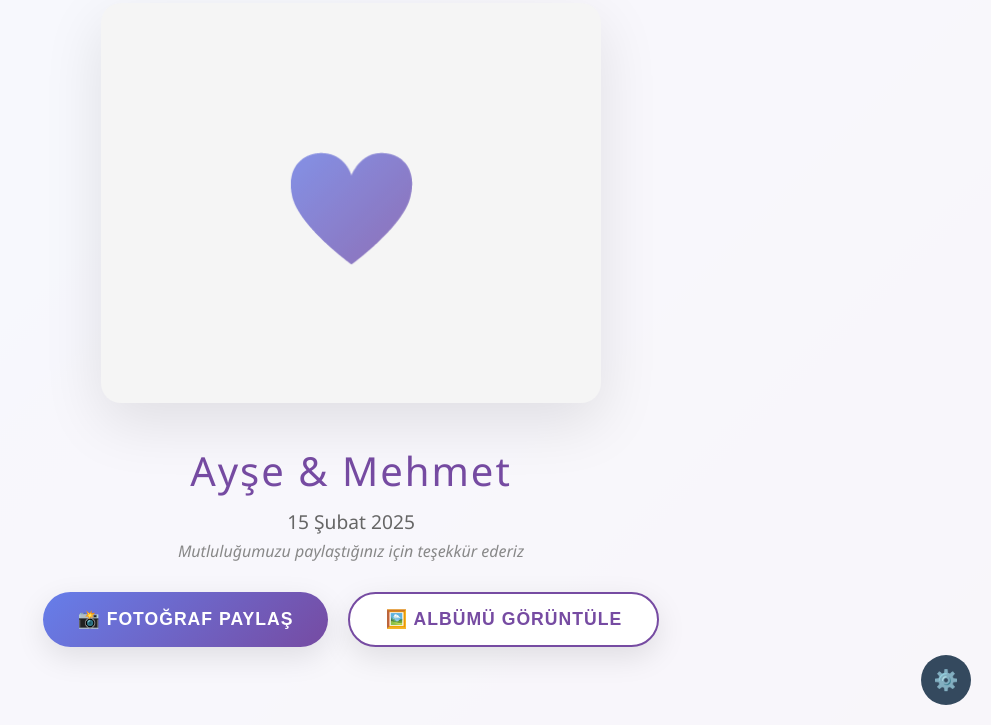
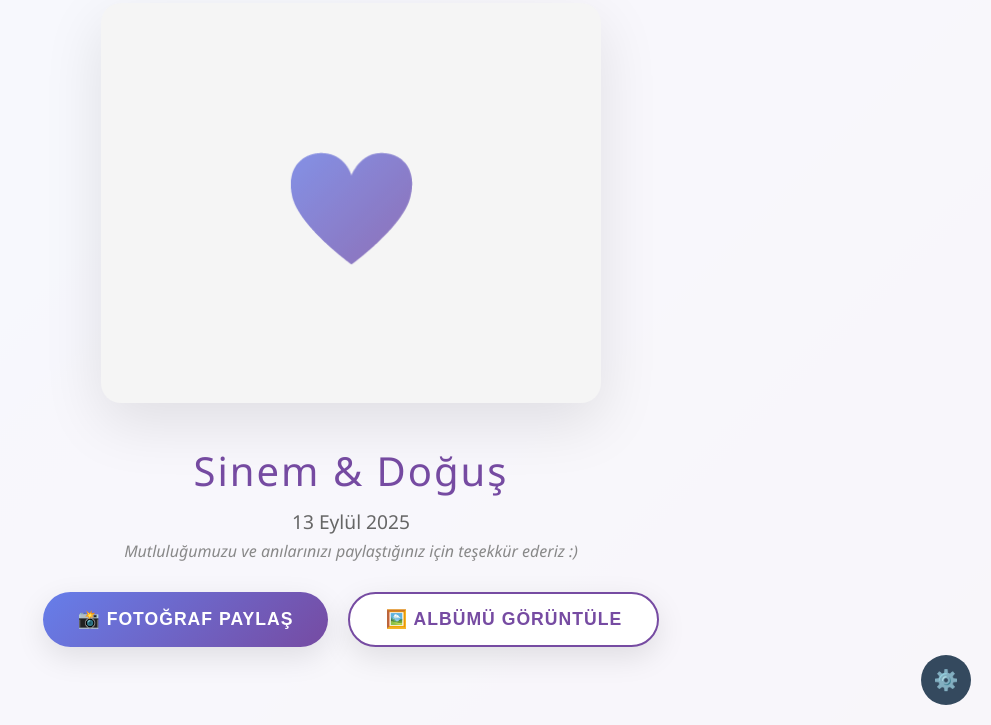
Before and after one commit to dogusturan1995/nisan_fotograf, a plain HTML site: page index.html in a window 1280 px wide. Shown: the part 75-800 px from the top of the page, without its empty margins (289-1280 px from the left). Drawn offline with Linux system fonts and the light colour scheme.

Commit message:
Update index.html

```diff
--- a/index.html
+++ b/index.html
@@ -652,9 +652,9 @@
             <div class="welcome-image-placeholder">❤️</div>
         </div>
         <div class="welcome-text">
-            <h1 class="couple-names" id="coupleNames">Ayşe & Mehmet</h1>
-            <p class="event-date" id="eventDateDisplay">15 Şubat 2025</p>
-            <p class="welcome-message">Mutluluğumuzu paylaştığınız için teşekkür ederiz</p>
+            <h1 class="couple-names" id="coupleNames">Sinem & Doğuş</h1>
+            <p class="event-date" id="eventDateDisplay">13 Eylül 2025</p>
+            <p class="welcome-message">Mutluluğumuzu ve anılarınızı paylaştığınız için teşekkür ederiz :)</p>
         </div>
         <div class="action-buttons">
             <button class="action-btn upload-btn" onclick="showUploadScreen()">
```
